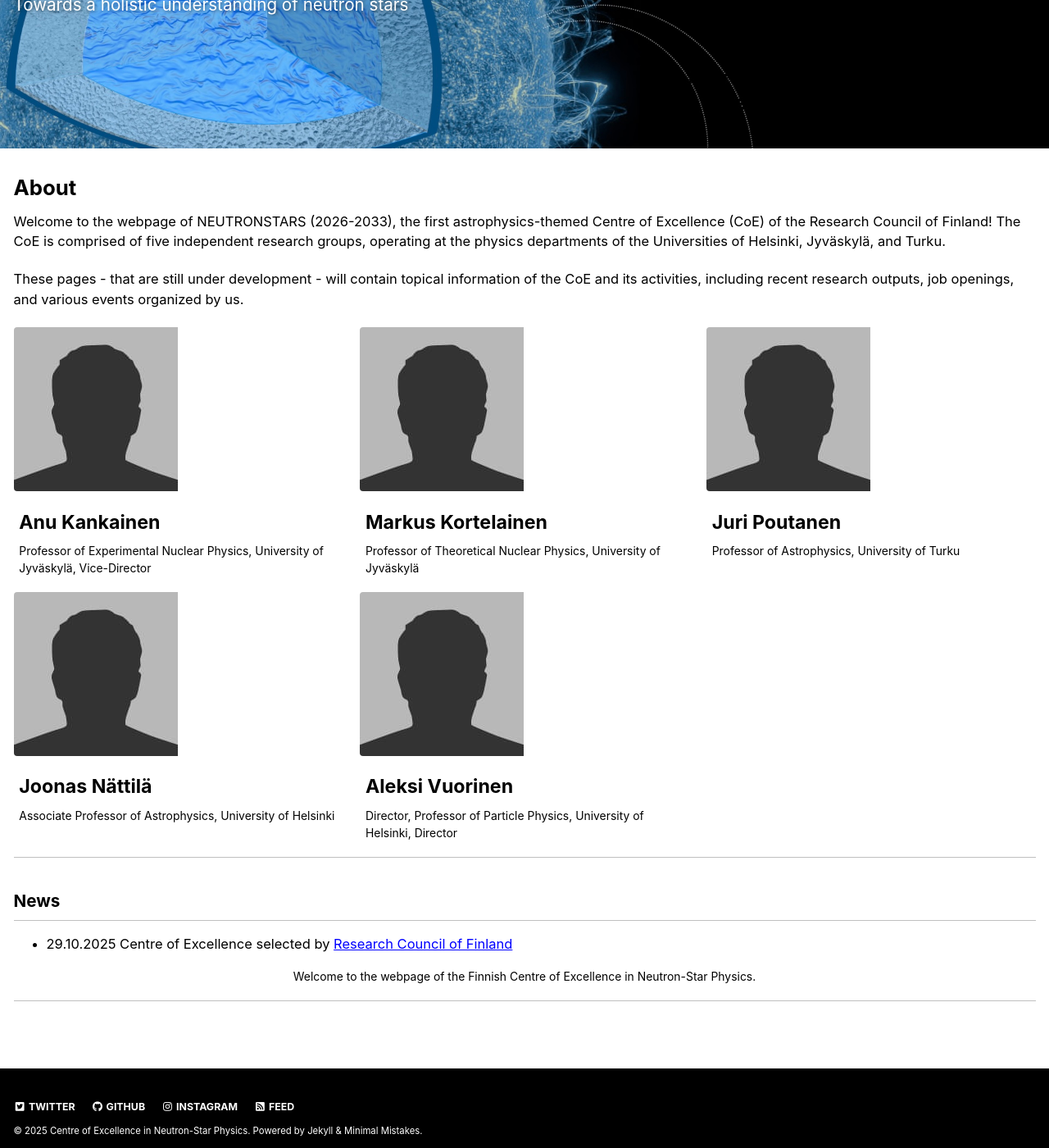
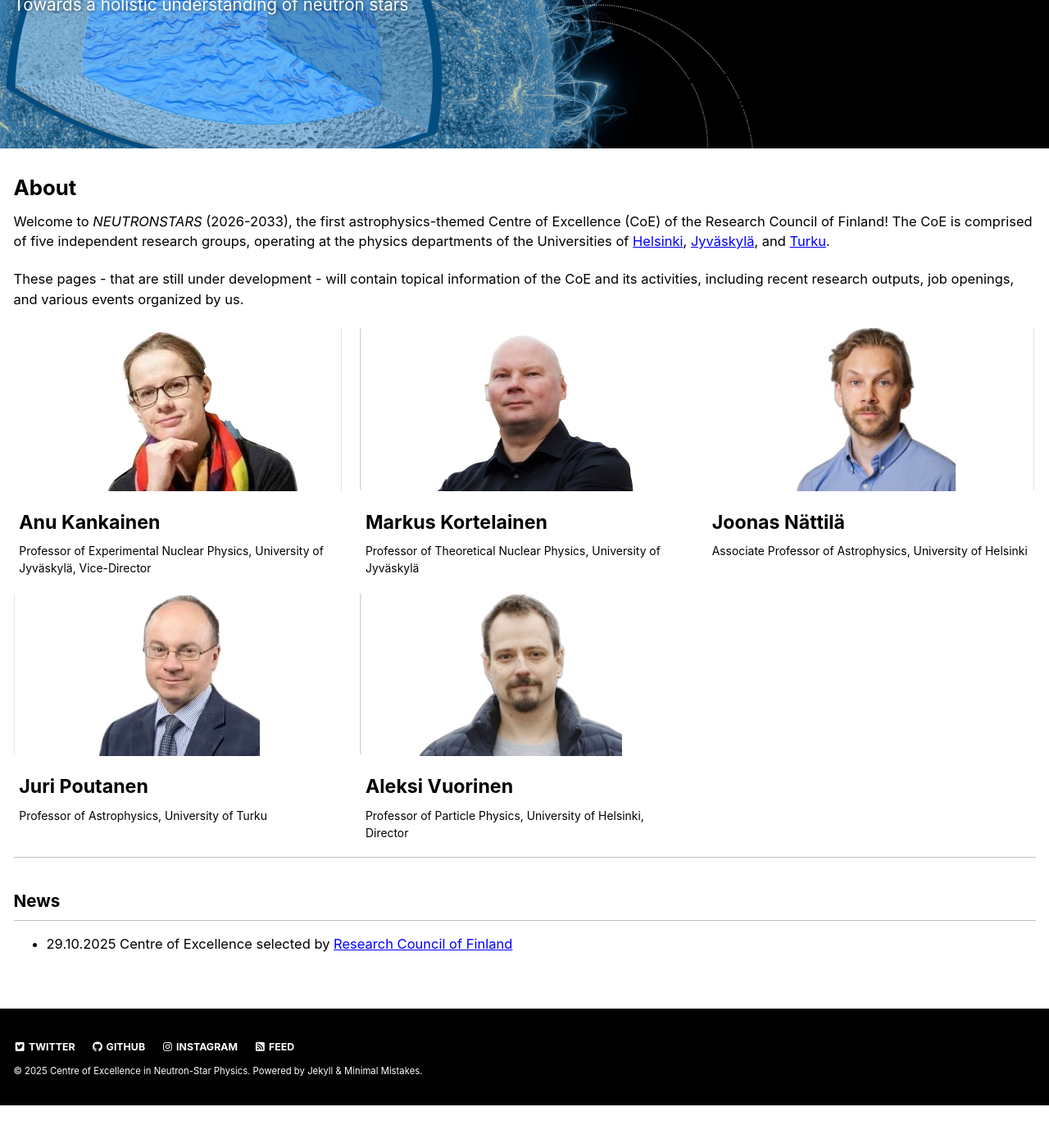
Before and after one commit to MiroPalmu/coe-website, a Jekyll site: the page built from index.md, in a window 1280 px wide and 1400 px high, scrolled down 280 px. Shown: the whole window at 82% size. Built offline with Jekyll 4.4.1, drawn with Linux system fonts in a browser that asks for light colours; cached includes are drawn as plain includes; after the commit the page ends 1628 px from its top, so only the background shows below that.

Commit message:
pi profiles

```diff
--- a/index.md
+++ b/index.md
@@ -9,30 +9,27 @@ header:
   overlay_image: /assets/images/fig_banner.jpeg
 excerpt: "Towards a holistic understanding of neutron stars"
 entries_layout: grid
-intro:
-  - excerpt: 'Welcome to the webpage of the Finnish Centre of Excellence in Neutron-Star Physics.'
 feature_row:
-  - image_path: assets/images/bio-photo.jpg
+  - image_path: assets/images/pi_anu.jpeg
     title: "Anu Kankainen"
     excerpt: "Professor of Experimental Nuclear Physics, University of Jyväskylä, Vice-Director"
-  - image_path: assets/images/bio-photo.jpg
+  - image_path: assets/images/pi_markus.jpeg
     title: "Markus Kortelainen "
     excerpt: "Professor of Theoretical Nuclear Physics, University of Jyväskylä"
-  - image_path: assets/images/bio-photo.jpg
+  - image_path: assets/images/pi_joonas.jpeg
+    title: "Joonas Nättilä"
+    excerpt: "Associate Professor of Astrophysics, University of Helsinki"
+  - image_path: assets/images/pi_juri.jpeg
     title: "Juri Poutanen"
     excerpt: "Professor of Astrophysics, University of Turku"
-  - image_path: assets/images/bio-photo.jpg
-    title: "Joonas Nättilä"
-    excerpt: "Associate Professor of Astrophysics, University of Helsinki"
-  - image_path: assets/images/bio-photo.jpg
+  - image_path: assets/images/pi_aleksi.jpeg
     title: "Aleksi Vuorinen"
-    excerpt: "Director, Professor of Particle Physics, University of Helsinki, Director"
+    excerpt: "Professor of Particle Physics, University of Helsinki, Director"
 ---
 
 # About
 
-
-Welcome to the webpage of NEUTRONSTARS (2026-2033), the first astrophysics-themed Centre of Excellence (CoE) of the Research Council of Finland! The CoE is comprised of five independent research groups, operating at the physics departments of the Universities of Helsinki, Jyväskylä, and Turku.
+Welcome to _NEUTRONSTARS_ (2026-2033), the first astrophysics-themed Centre of Excellence (CoE) of the Research Council of Finland! The CoE is comprised of five independent research groups, operating at the physics departments of the Universities of [Helsinki](https://www.helsinki.fi/en/faculty-science), [Jyväskylä](https://www.jyu.fi/en/science), and [Turku](https://www.utu.fi/en/university/faculty-of-science).
 
 These pages - that are still under development - will contain topical information of the CoE and its activities, including recent research outputs, job openings, and various events organized by us.
 
@@ -41,6 +38,3 @@ These pages - that are still under development - will contain topical informatio
 ## News
 
 - 29.10.2025 Centre of Excellence selected by [Research Council of Finland](https://www.aka.fi/en/about-the-rcf/whats-new/press-releases/2025/research-council-of-finland-selects-11-new-centres-of-excellence-in-research/)
-
-
-{% include feature_row id="intro" type="center" %}
```
Also changed, not shown: assets/images/pi_aleksi.jpeg (added), assets/images/pi_anu.jpeg (added), assets/images/pi_joonas.jpeg (added), assets/images/pi_juri.jpeg (added), assets/images/pi_markus.jpeg (added).
